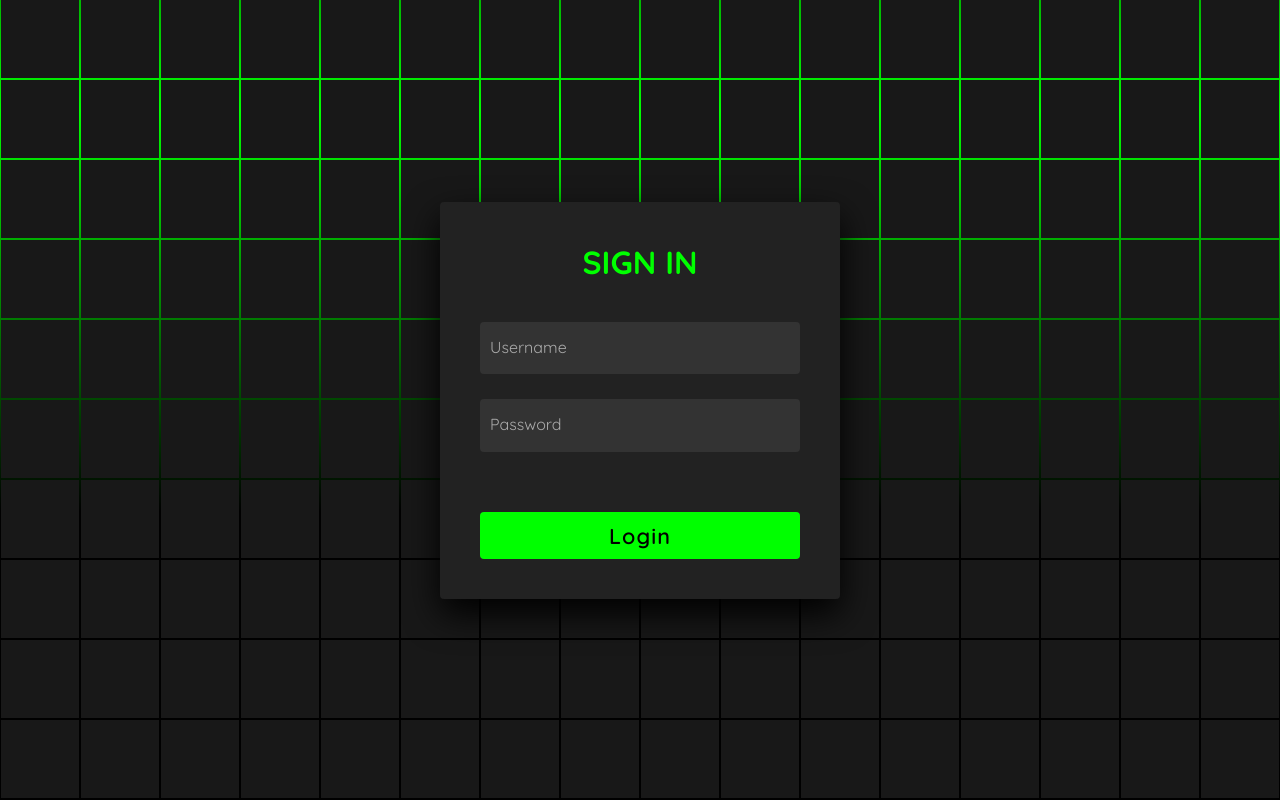
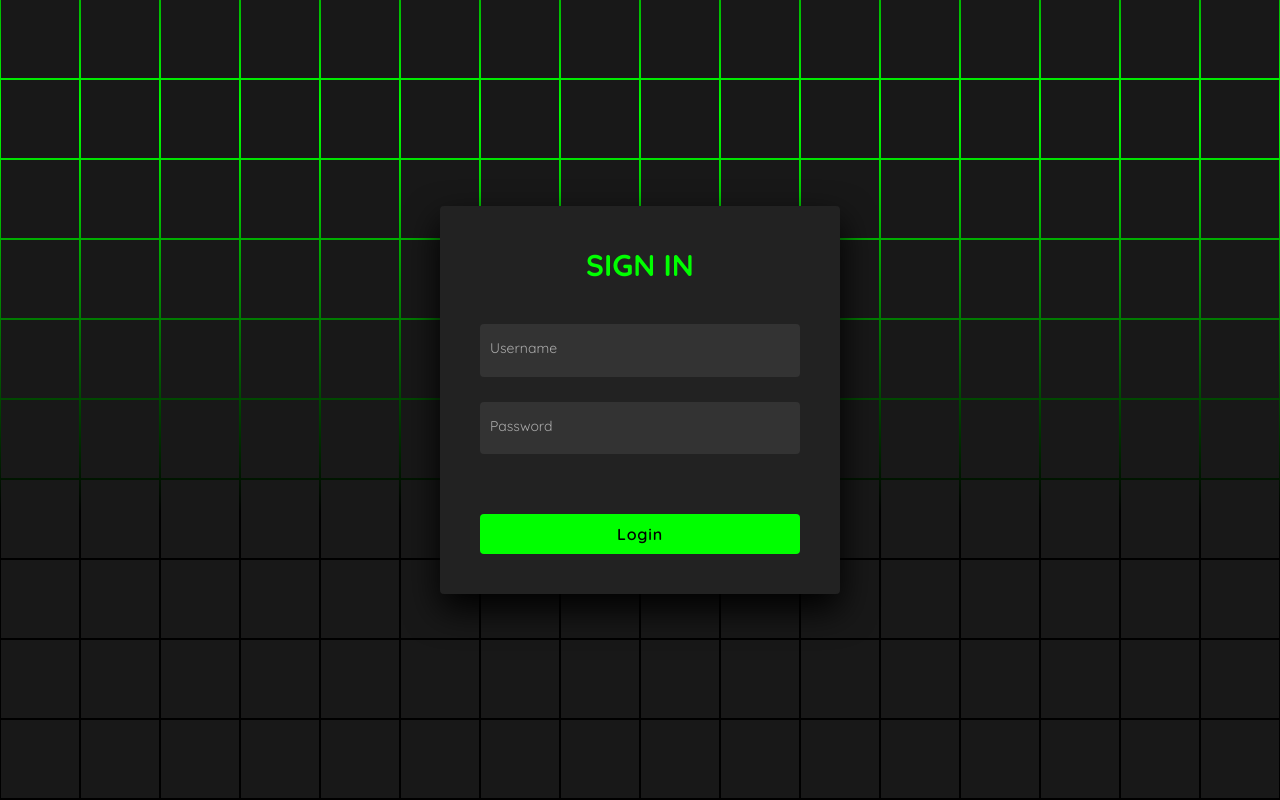
Before and after one commit to secretdeveloperisme/hoanglinhpluscf, a PHP site: page /pages/login.html in a window 1280 px wide. Run offline with PHP 8.4, Linux system fonts and the light colour scheme.

Commit message:
feat(login): enhance login feedback with toast notifications and adjust styles

```diff
--- a/assets/css/components/login.css
+++ b/assets/css/components/login.css
@@ -87,7 +87,7 @@ section .signin .content
 }
 section .signin .content h2
 {
-  font-size: 2em;
+  font-size: 3rem;
   color: #0f0;
   text-transform: uppercase;
 }
@@ -114,7 +114,7 @@ section .signin .content .form .inputBox input
   border-radius: 4px;
   color: #fff;
   font-weight: 500;
-  font-size: 1em;
+  font-size: 1.6rem;
 }
 section .signin .content .form .inputBox i
 {
@@ -125,12 +125,13 @@ section .signin .content .form .inputBox i
   color: #aaa;
   transition: 0.5s;
   pointer-events: none;
+  font-size: 1.4rem;;
 }
 .signin .content .form .inputBox input:focus ~ i,
 .signin .content .form .inputBox input:valid ~ i
 {
   transform: translateY(-7.5px);
-  font-size: 0.8em;
+  font-size: 1.6rem;
   color: #fff;
 }
 .signin .content .form .links
@@ -156,7 +157,7 @@ section .signin .content .form .inputBox i
   background: #0f0;
   color: #000;
   font-weight: 600;
-  font-size: 1.35em;
+  font-size: 1.6rem;
   letter-spacing: 0.05em;
   cursor: pointer;
 }
--- a/pages/login.html
+++ b/pages/login.html
@@ -4,6 +4,7 @@
     <meta charset="UTF-8">
     <title>Login</title>
     <meta name="viewport" content="width=device-width, initial-scale=1.0">
+    <link rel="stylesheet" href="../assets/css/base.css">
     <link rel="stylesheet" href="../assets/css/components/login.css">
 </head>
 <body> <!-- partial:index.partial.html -->
@@ -60,7 +61,8 @@
             </div>
         </div>
     </section>
-    <script>
+    <script type="module">
+        import { showToast } from '/js/common.js';
         const loginForm = document.getElementById('loginForm');
         const errorMessage = document.getElementById('errorMessage');
 
@@ -82,8 +84,10 @@
                 const result = await response.json();
 
                 if (response.ok) {
-                    alert('Login successful!');
-                    window.location.href = '/'; // Example redirection
+                    showToast('Login', 'success', "Login successful!");
+                    setTimeout(() => {
+                        window.location.href = '/'; // Example redirection
+                    }, 2000);
                 } else {
                     errorMessage.textContent = result.error || 'Login failed!';
                 }
```
